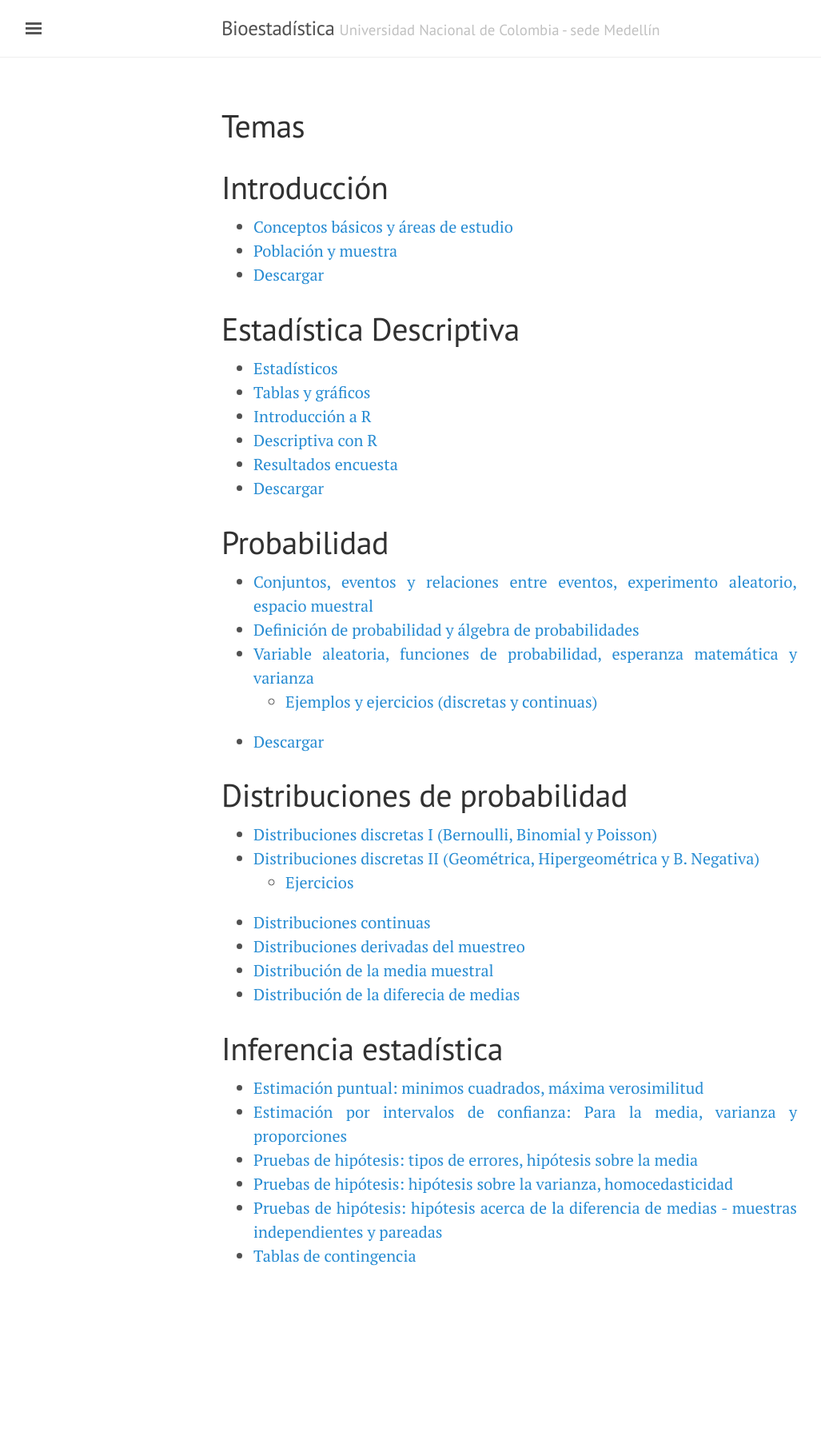
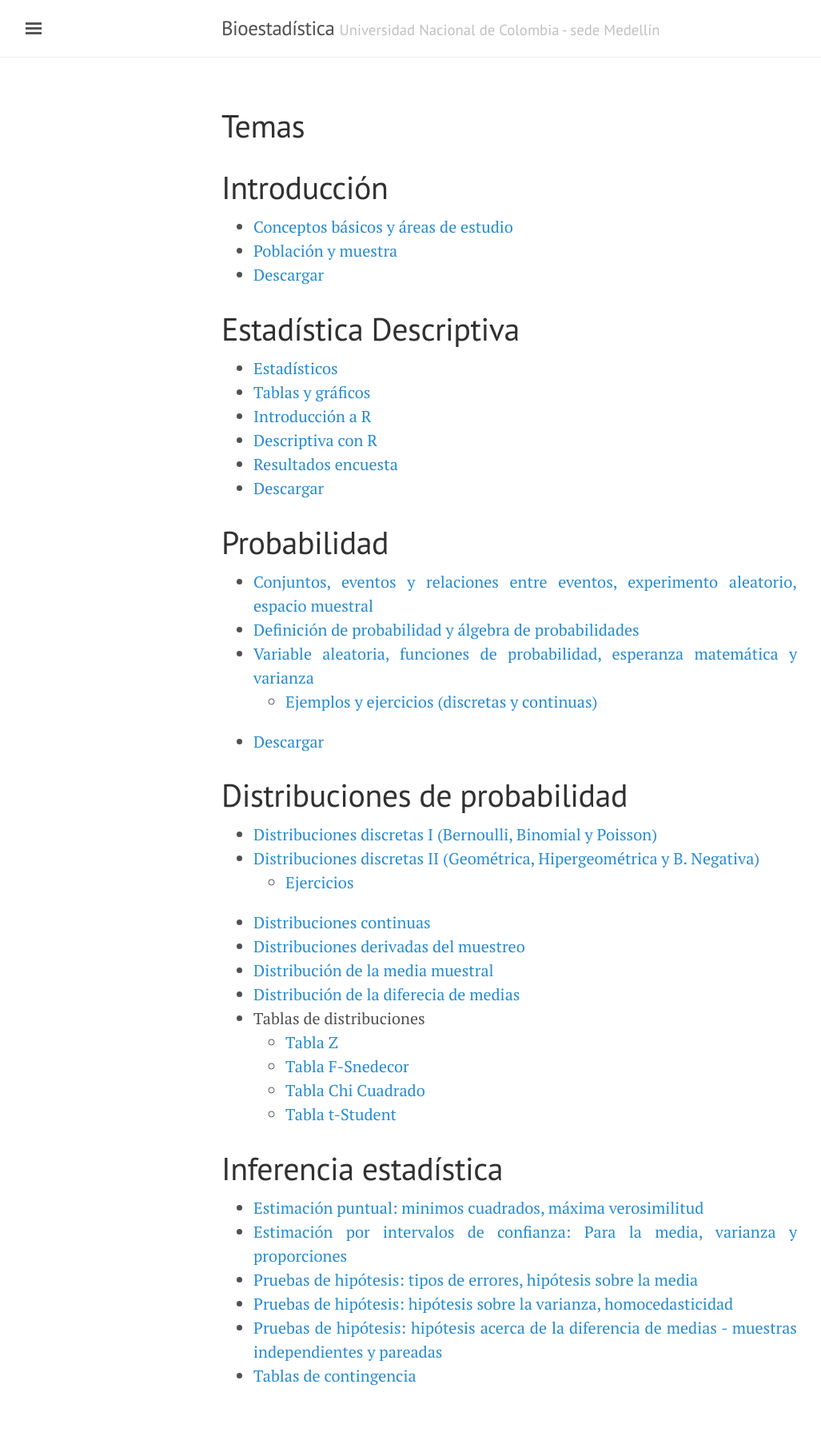
Before and after one commit to Ale-j/bioestadistica.github.io, a Jekyll site: the page built from 2Temas.md, in a window 1280 px wide. Shown: the whole page at 80% size, without its empty margins (3-1030 px from the left). Built offline with Jekyll 4.4.1, drawn with Linux system fonts in a browser that asks for light colours; before the commit the page ends 1666 px from its top, so only the background shows below that.

Commit message:
Update 2Temas.md

```diff
--- a/2Temas.md
+++ b/2Temas.md
@@ -32,6 +32,11 @@ title: Temas
 - [Distribuciones derivadas del muestreo](/Temas/)
 - [Distribución de la media muestral](/Temas/)
 - [Distribución de la diferecia de medias](/Temas/)
+- Tablas de distribuciones
+    - [Tabla Z](/Temas/z.pdf)
+    - [Tabla F-Snedecor](/Temas/F.pdf)
+    - [Tabla Chi Cuadrado](/Temas/Jicuadrado.pdf)
+    - [Tabla t-Student](/Temas/t.pdf)
 
 # Inferencia estadística
 - [Estimación puntual: minimos cuadrados, máxima verosimilitud](/Temas/)
```
